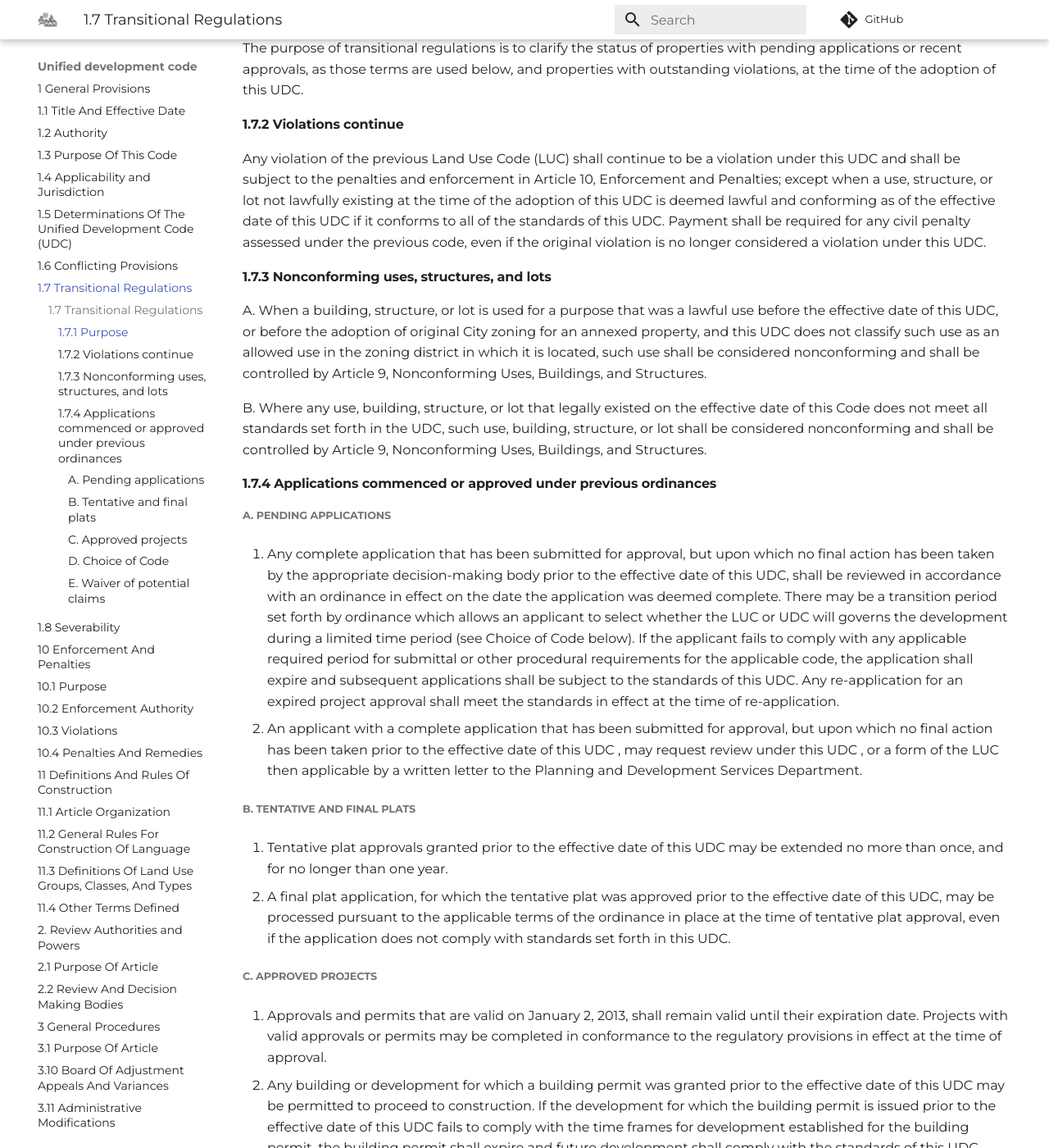
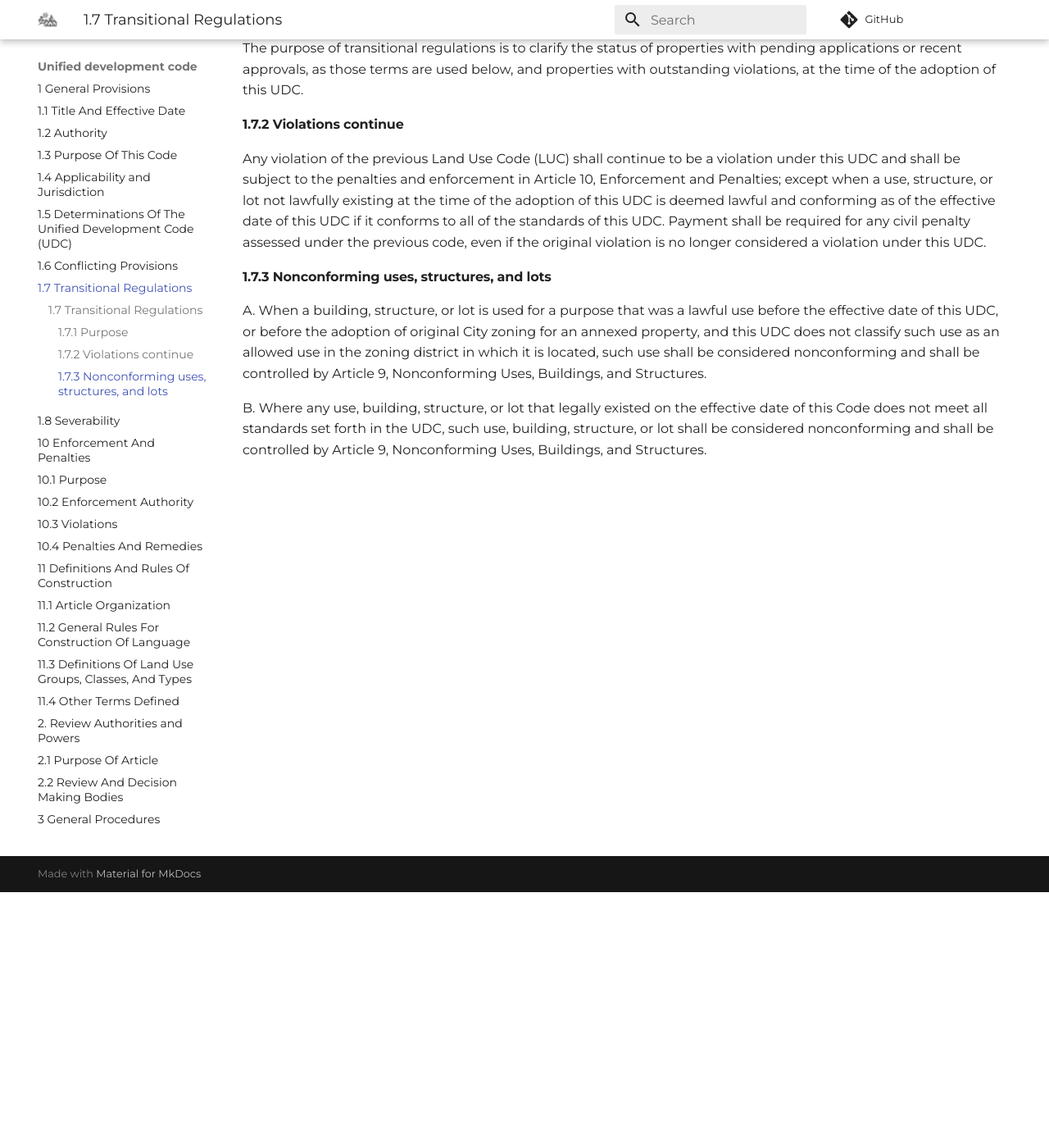
Before and after one commit to katteranga/tucson-udc, an MkDocs documentation site: the page built from docs/unified_development_code/1.7 Transitional Regulations.md, in a window 1280 px wide and 1400 px high, scrolled down 312 px. Shown: the whole window at 82% size. Built offline with MkDocs 1.6.1 and Material for MkDocs 9.7.7, drawn with Linux system fonts in a browser that asks for light colours; comment, search, counter and statistics services are not loaded; some of the changed text lies outside the part shown.

Commit message:
§1.7.4 Is removed

```diff
--- a/docs/unified_development_code/1.7 Transitional Regulations.md
+++ b/docs/unified_development_code/1.7 Transitional Regulations.md
@@ -13,33 +13,3 @@ Any violation of the previous Land Use Code (LUC) shall continue to be a violati
 A. When a building, structure, or lot is used for a purpose that was a lawful use before the effective date of this UDC, or before the adoption of original City zoning for an annexed property, and this UDC does not classify such use as an allowed use in the zoning district in which it is located, such use shall be considered nonconforming and shall be controlled by Article 9, Nonconforming Uses, Buildings, and Structures.
 
 B. Where any use, building, structure, or lot that legally existed on the effective date of this Code does not meet all standards set forth in the UDC, such use, building, structure, or lot shall be considered nonconforming and shall be controlled by Article 9, Nonconforming Uses, Buildings, and Structures.
-
-#### 1.7.4 Applications commenced or approved under previous ordinances
-
-##### A. Pending applications
-
-1. Any complete application that has been submitted for approval, but upon which no final action has been taken by the appropriate decision-making body prior to the effective date of this UDC, shall be reviewed in accordance with an ordinance in effect on the date the application was deemed complete. There may be a transition period set forth by ordinance which allows an applicant to select whether the LUC or UDC will governs the development during a limited time period (see Choice of Code below). If the applicant fails to comply with any applicable required period for submittal or other procedural requirements for the applicable code, the application shall expire and subsequent applications shall be subject to the standards of this UDC. Any re-application for an expired project approval shall meet the standards in effect at the time of re-application.
-
-2. An applicant with a complete application that has been submitted for approval, but upon which no final action has been taken prior to the effective date of this UDC , may request review under this UDC , or a form of the LUC then applicable by a written letter to the Planning and Development Services Department.
-
-##### B. Tentative and final plats
-
-1. Tentative plat approvals granted prior to the effective date of this UDC may be extended no more than once, and for no longer than one year.
-
-2. A final plat application, for which the tentative plat was approved prior to the effective date of this UDC, may be processed pursuant to the applicable terms of the ordinance in place at the time of tentative plat approval, even if the application does not comply with standards set forth in this UDC.
-
-##### C. Approved projects
-
-1. Approvals and permits that are valid on January 2, 2013, shall remain valid until their expiration date. Projects with valid approvals or permits may be completed in conformance to the regulatory provisions in effect at the time of approval.
-
-2. Any building or development for which a building permit was granted prior to the effective date of this UDC may be permitted to proceed to construction. If the development for which the building permit is issued prior to the effective date of this UDC fails to comply with the time frames for development established for the building permit, the building permit shall expire and future development shall comply with the standards of this UDC.
-
-##### D. Choice of Code
-
-For a period of three years after the effective date of this UDC, an applicant who was the landowner of record prior to the effective date of this UDC may choose to be governed by the provisions of this UDC or those of the Land Use Code (LUC) in effect on the date this UDC becomes effective. During this three-year transition period, ending January 2, 2016, the landowner shall comply, without exception, with all provisions of either the UDC or LUC selected by that landowner. For a period of one year ending January 1, 2014, applicants electing to be governed by the LUC will have the ability to seek modifications or exceptions pursuant to: Flexible Lot Development (FLD), Design Development Option (DDO), and Parking Design Modification Request (PDMR). Between January 2, 2014 and January 2, 2016, applicants electing to be governed by the LUC will not have the ability to seek modifications or exceptions pursuant to the FLD, DDO, and PDMR. The selection shall be made and communicated to the City on a form provided by the City prior to acceptance of any development applications on the subject property. The landowner shall not be permitted to alternate compliance between the previous LUC and current UDC during the three-year transition period. At the expiration of the three-year transition period, the LUC will be repealed.
-
-##### E. Waiver of potential claims
-
-By electing to proceed under this code, the property owner waives any and all potential claims that may arise under A.R.S. §§12-1134 et seq. for any diminution in the value of his property that may be claimed from any difference between the requirements and standards of this code and those of the LUC.
-
-(Am. Ord. 11070, 5/14/2013)
```
